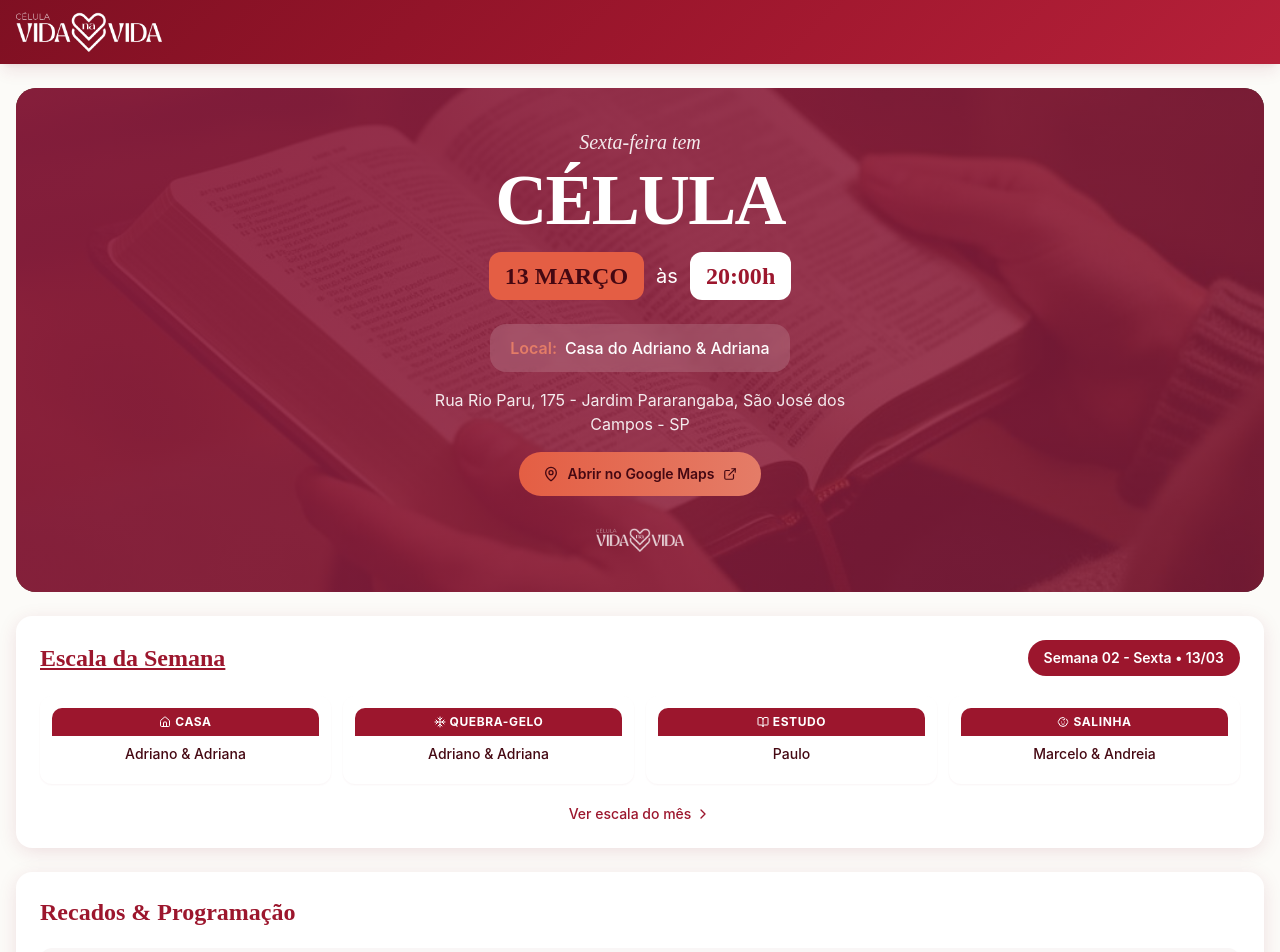
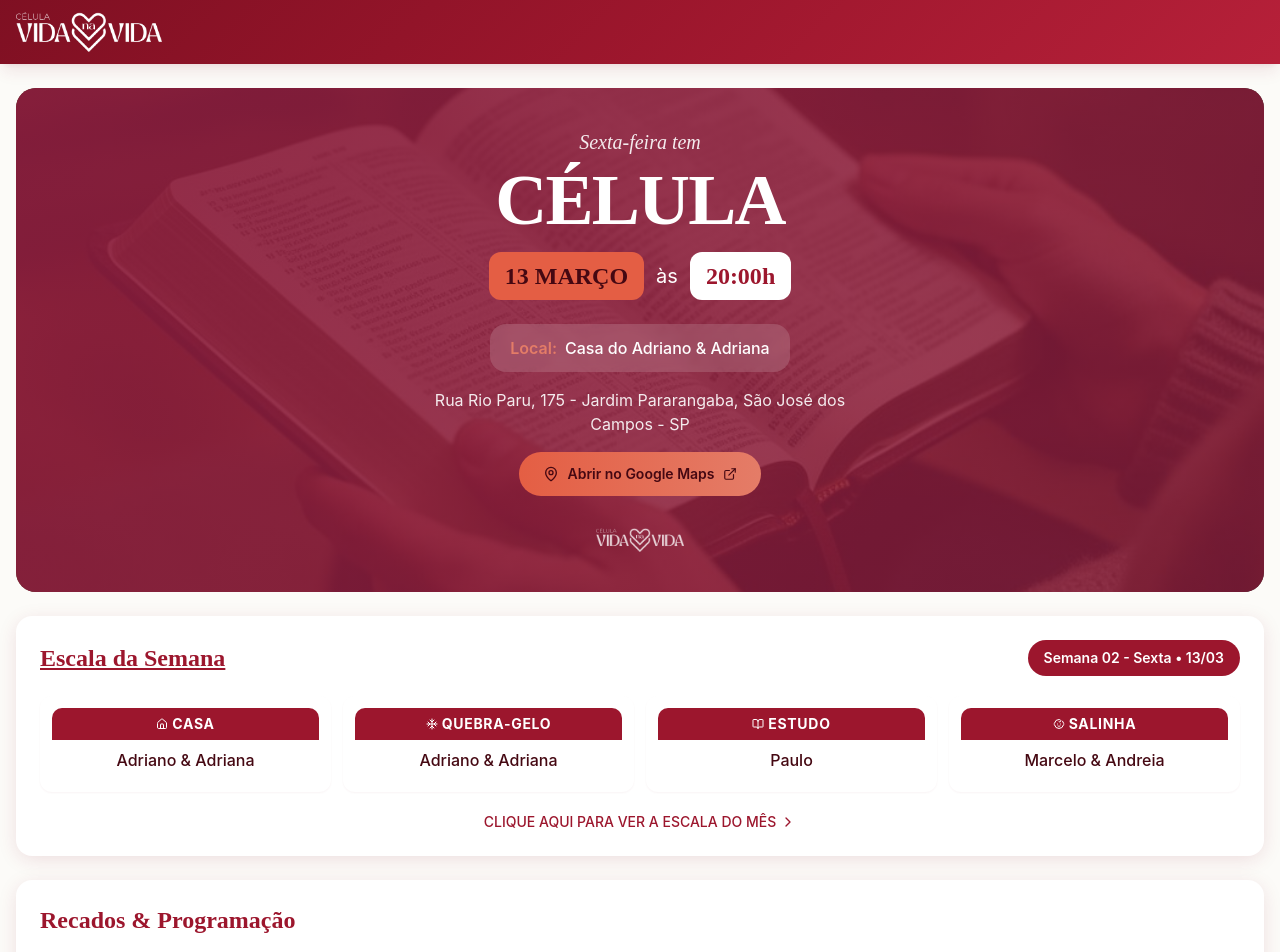
Before and after one commit to drineo11/celula-vida-na-vida, a React (Vite) app: page / in a window 1280 px wide. Shown: the top 952 px of the page. Built offline with nearby package versions, Linux system fonts and the light colour scheme; the HTML template or start-up script is replaced by a standard one.

Commit message:
feat: Implement WeekScheduleCard component and establish core design system styles.

```diff
--- a/src/components/WeekScheduleCard.tsx
+++ b/src/components/WeekScheduleCard.tsx
@@ -72,7 +72,7 @@ export function WeekScheduleCard({
           <p>Reunião na igreja às <strong>{timeDisplay}</strong></p>
         </div>
         {showFullLink && <Link to="/escala" className="flex items-center justify-center gap-1 mt-5 text-primary font-medium text-sm hover:underline">
-            Ver escala do mês
+            CLIQUE AQUI PARA VER A ESCALA DO MÊS
             <ChevronRight size={16} />
           </Link>}
       </section>;
@@ -106,7 +106,7 @@ export function WeekScheduleCard({
         })}
         </div>
         {showFullLink && <Link to="/escala" className="flex items-center justify-center gap-1 mt-5 text-primary font-medium text-sm hover:underline">
-            Ver escala do mês
+            CLIQUE AQUI PARA VER A ESCALA DO MÊS
             <ChevronRight size={16} />
           </Link>}
       </section>;
@@ -140,7 +140,7 @@ export function WeekScheduleCard({
       </div>
 
       {showFullLink && <Link to="/escala" className="flex items-center justify-center gap-1 mt-5 text-primary font-medium text-sm hover:underline">
-          Ver escala do mês
+          CLIQUE AQUI PARA VER A ESCALA DO MÊS
           <ChevronRight size={16} />
         </Link>}
     </section>;
--- a/src/index.css
+++ b/src/index.css
@@ -190,13 +190,13 @@
   }
 
   .schedule-item-header {
-    @apply w-full py-1.5 px-2 rounded-t-md text-[10px] sm:text-xs font-bold uppercase tracking-wider;
+    @apply w-full py-1.5 px-2 rounded-t-md text-xs sm:text-sm font-bold uppercase tracking-wider;
     background: hsl(var(--primary));
     color: hsl(var(--primary-foreground));
   }
 
   .schedule-item-body {
-    @apply py-2 px-1 text-xs sm:text-sm font-medium text-center;
+    @apply py-2 px-1 text-sm sm:text-base font-medium text-center;
     color: hsl(var(--foreground));
   }
 
```
